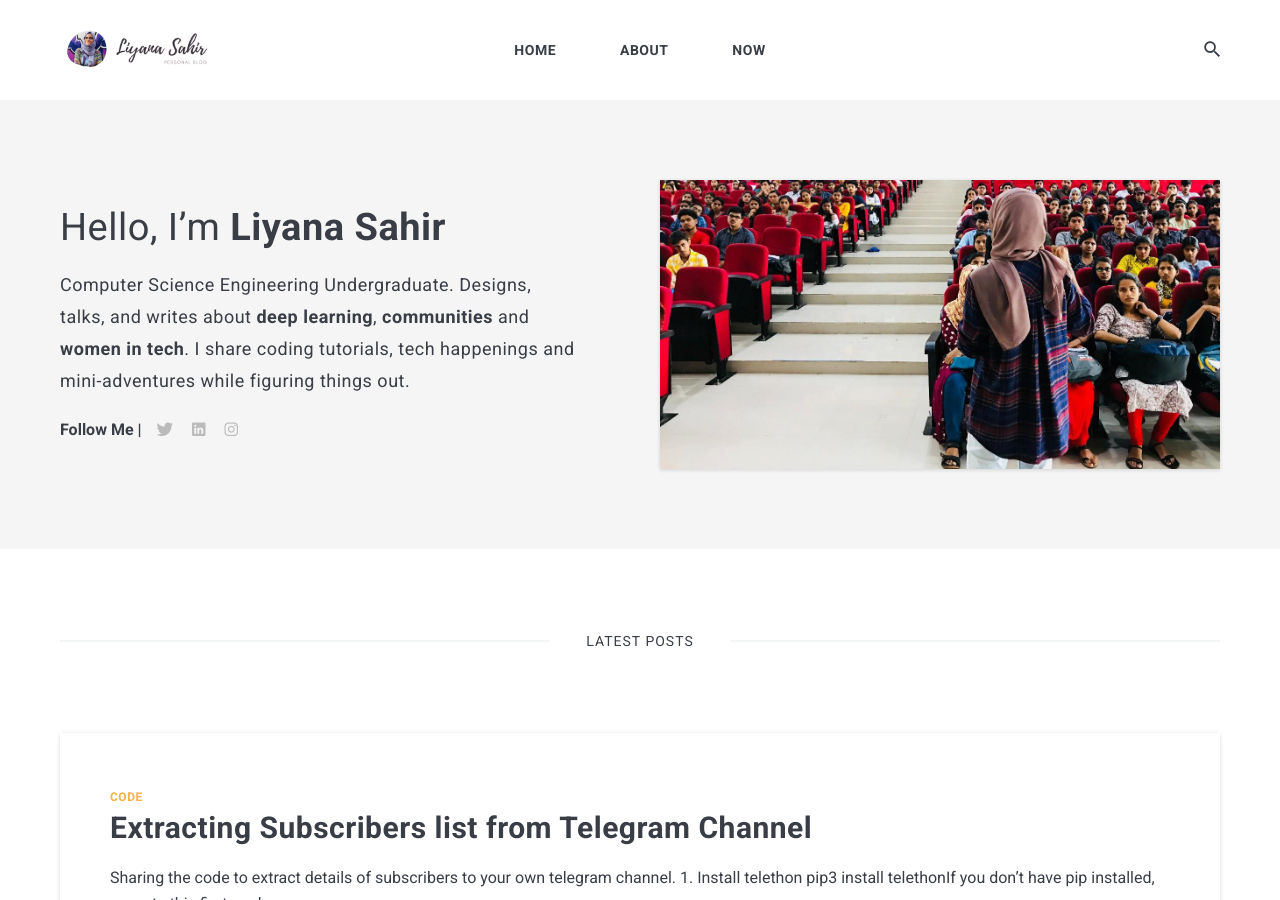
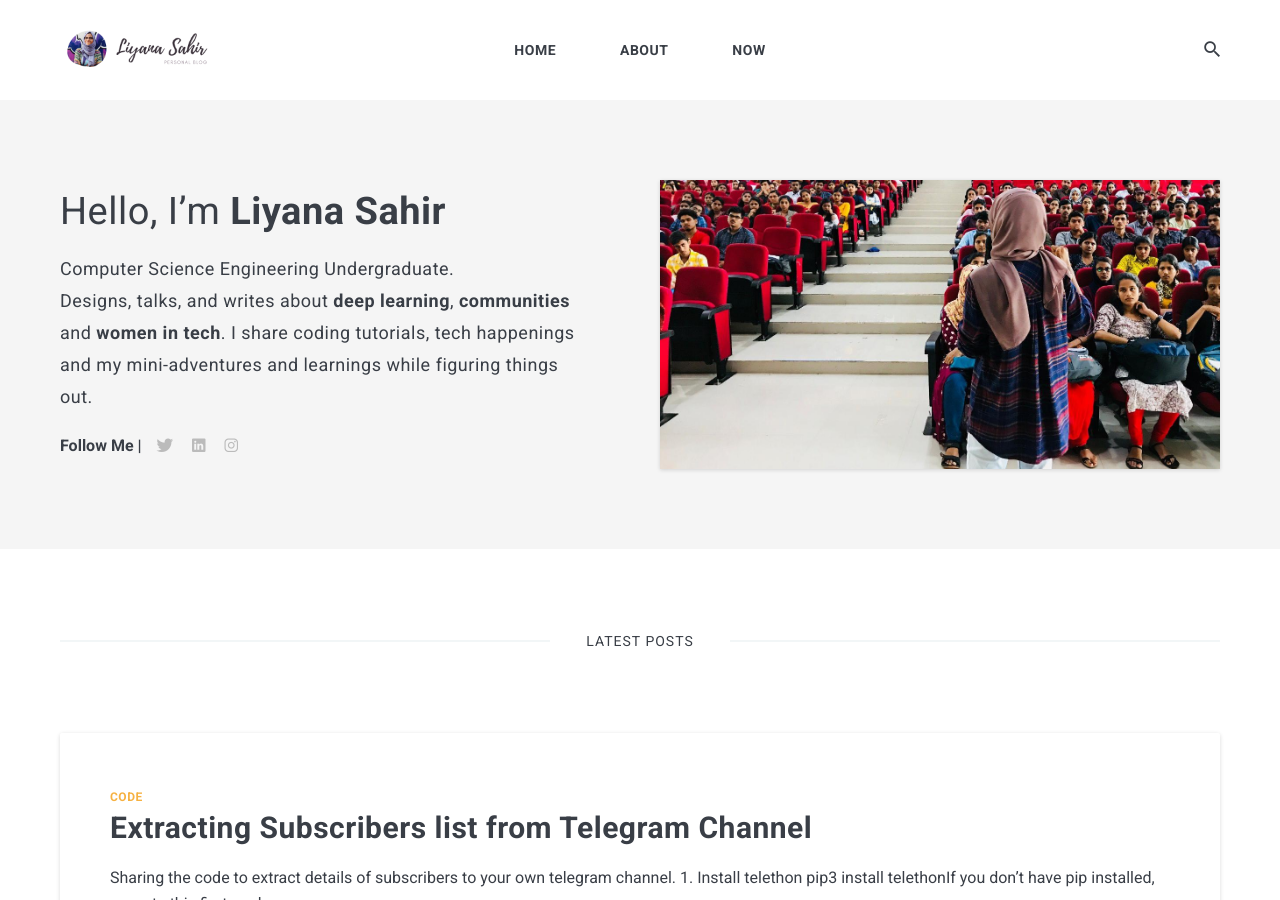
Before and after one commit to liyanasahir/liyanasahir.github.io, a Jekyll site: the page built from index.html, in a window 1280 px wide and 900 px high. Built offline with Jekyll 4.4.1, drawn with Linux system fonts in a browser that asks for light colours; nearby versions of some CDN libraries; the list of posts is cut into pages by our own code.

Commit message:
Minor edits in bio

```diff
--- a/_data/settings.yml
+++ b/_data/settings.yml
@@ -11,7 +11,7 @@ author:
   name: Liyana Sahir
   image: main.jpeg
   say-hello: Hello, I’m <strong>Liyana Sahir</strong>
-  bio: Computer Science Engineering Undergraduate. Designs, talks, and writes about <strong>deep learning</strong>, <strong>communities</strong> and <strong>women in tech</strong>. I share coding tutorials, tech happenings and mini-adventures while figuring things out.
+  bio: Computer Science Engineering Undergraduate. <br>Designs, talks, and writes about <strong>deep learning</strong>, <strong>communities</strong> and <strong>women in tech</strong>. I share coding tutorials, tech happenings and my mini-adventures and learnings while figuring things out.
 
 
 #-------------------------------
--- a/_includes/contact-link.html
+++ b/_includes/contact-link.html
@@ -6,10 +6,6 @@
 
     {% if site.data.settings.linkedin %}
       <li><a href="{{ site.data.settings.linkedin }}"><i class="ion ion-logo-linkedin"></i></a></li>
-    {% else %} {% endif %}
-
-    {% if site.data.settings.dribbble %}
-      <li><a href="{{ site.data.settings.dribbble }}"><i class="ion ion-logo-dribbble"></i></a></li>
     {% else %} {% endif %}
 
     {% if site.data.settings.instagram %}
```
